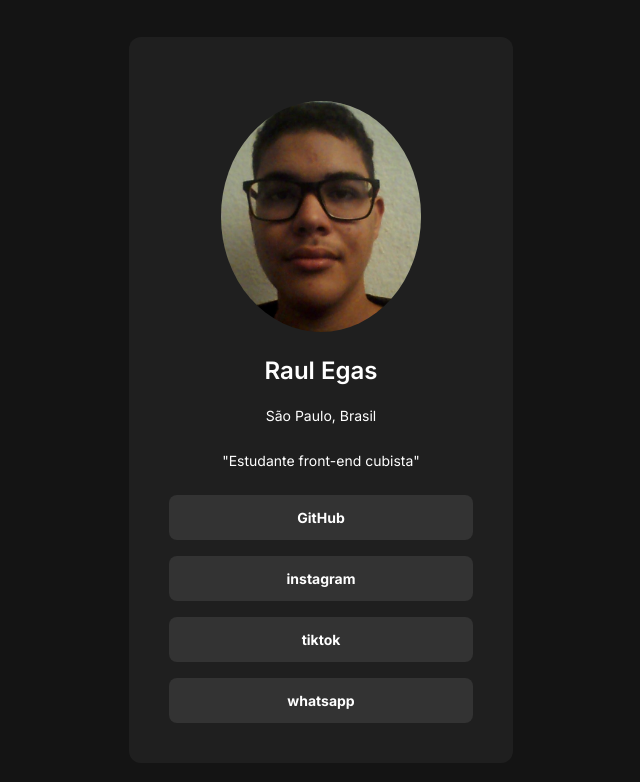
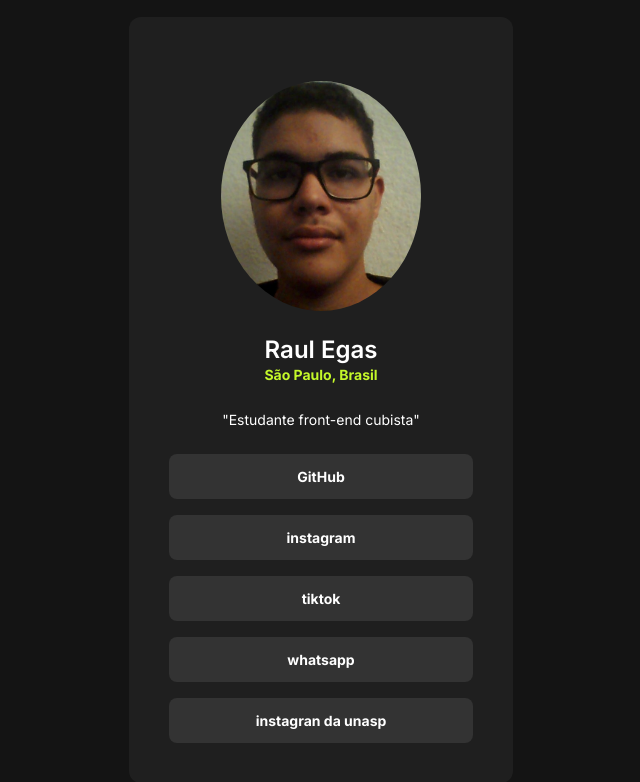
Before and after one commit to raulegas12Ati/meus-links, a plain HTML site: page meuslinks/index.html in a window 1280 px wide. Shown: the whole page, without its empty margins (319-959 px from the left). Drawn offline with Linux system fonts and the light colour scheme.

Commit message:
ultimo link adicionado

```diff
--- a/meuslinks/index.html
+++ b/meuslinks/index.html
@@ -13,12 +13,13 @@
 <div>
     <img src="./WIN_20240310_22_32_46_Pro(1).jpg" alt="imagem docriador da pagina de links " width="200">
     <h1> Raul Egas </h1>
-    <p>São Paulo, Brasil</p>
+    <strong>São Paulo, Brasil</strong>
     <p>"Estudante front-end cubista"</p>
     <a href="https://github.com/raulegas12Ati/meus-links" target="_blank">GitHub</a>
     <a href="https://www.instagram.com/raul9egas?igsh=MTEzeXBqejJwcmhiZw==" target="_blank">instagram</a>
     <a href="https://www.tiktok.com/@raulegasdopradoso?_t=8kmYOnxEINC&_r=1" target="_blank">tiktok</a>
-    <a href="https://wa.me/qr/EZOSCPPR2S7OD1">whatsapp</a>
+    <a href="https://wa.me/qr/EZOSCPPR2S7OD1" target="_blank">whatsapp</a>
+    <a href="https://www.instagram.com/colegiounaspsp?utm_source=qr&igsh=MXZ0am5icHBiMXBi" target="_blank">instagran da unasp</a>
 
 </div>
 </body>
--- a/meuslinks/style.css
+++ b/meuslinks/style.css
@@ -19,7 +19,7 @@ div{
     border-radius: 12px;
 
 }
-h1,p,a{
+h1,p, a{
     color: #fff;
 }
 div img{
```
